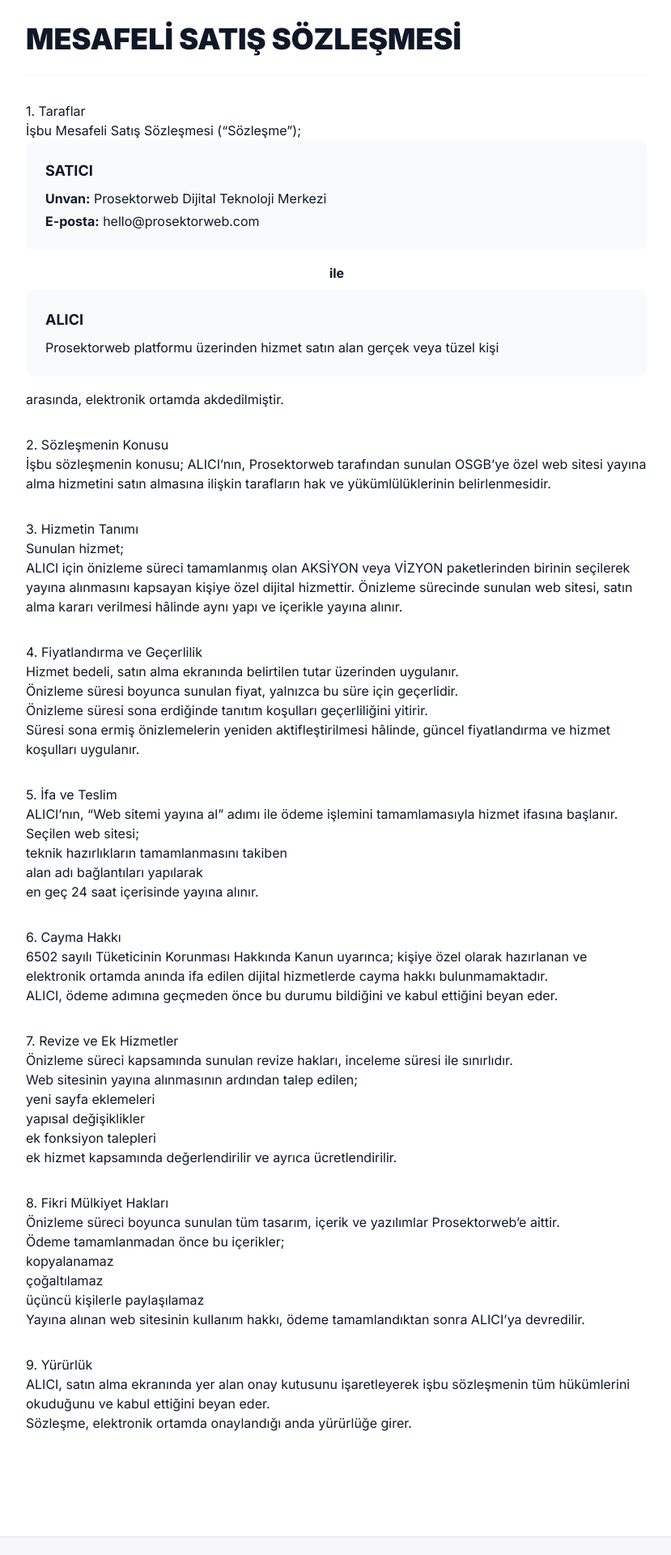
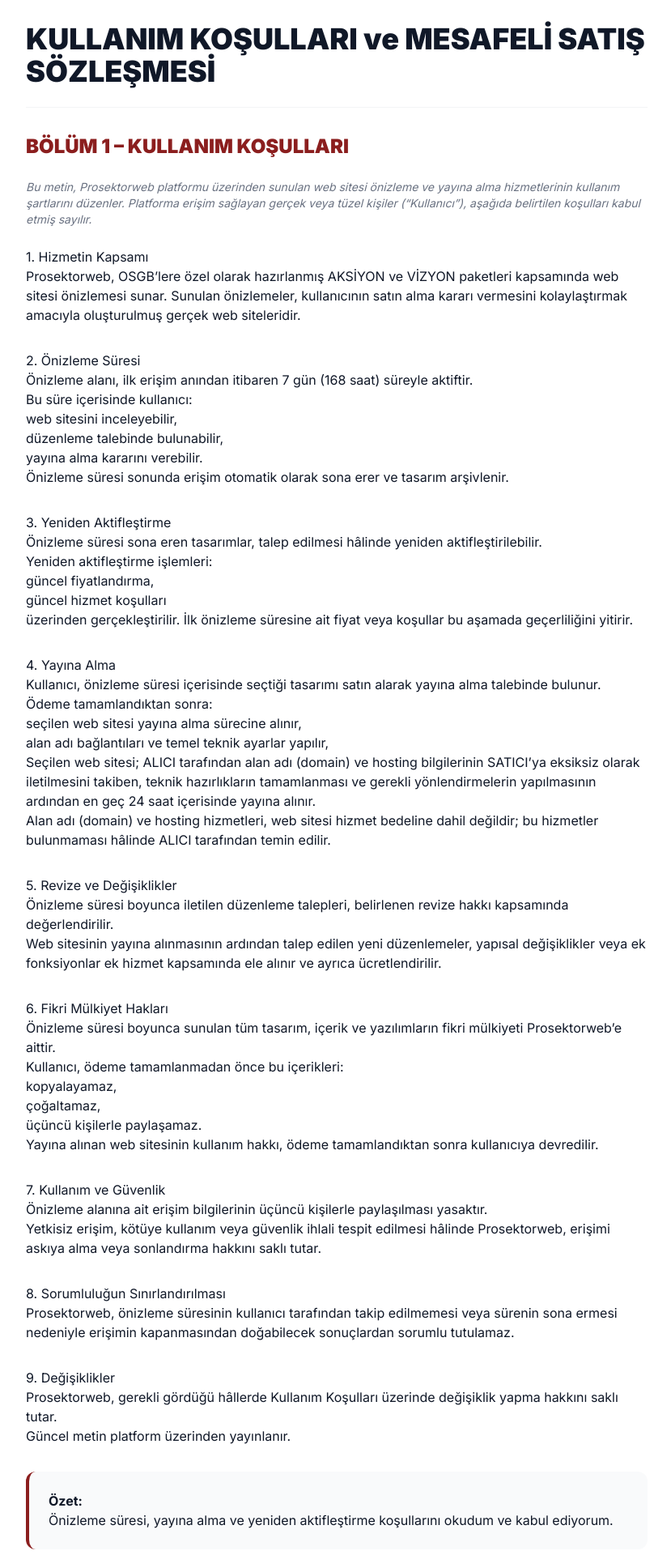
Before and after one commit to arslanibrahim95/prosektorweb, a Next.js app in the folder prosektorweb/: page /mesafeli-satis-sozlesmesi in a window 1280 px wide. Shown: the part 100-2020 px from the top of the page at 81% size, without its empty margins (224-1053 px from the left). Built offline with nearby package versions, Linux system fonts and the light colour scheme.

Commit message:
feat: add terms of use and update checkout checkbox

```diff
--- a/prosektorweb/public/landing.html
+++ b/prosektorweb/public/landing.html
@@ -1043,7 +1043,7 @@
                 <a href="#iletisim">İletişim</a>
                 <a href="#sss">SSS</a>
                 <a href="#fiyatlandirma">Fiyatlandırma</a>
-                <a href="/mesafeli-satis-sozlesmesi">Mesafeli Satış Sözleşmesi</a>
+                <a href="/mesafeli-satis-sozlesmesi">Kullanım Koşulları ve Satış Sözleşmesi</a>
                 <a href="/gizlilik-ve-kvkk">Gizlilik ve KVKK</a>
                 <a href="/cerez-politikasi">Çerez Politikası</a>
             </div>
@@ -1216,8 +1216,8 @@
                     <input type="checkbox" id="pay1">
                     <label for="pay1">
                         <a href="/mesafeli-satis-sozlesmesi" target="_blank"
-                            style="color:var(--text-main); text-decoration:underline;">Kullanım Koşulları ve Mesafeli
-                            Satış Sözleşmesi</a>’ni okudum, kabul ediyorum.
+                            style="color:var(--text-main); text-decoration:underline;">Kullanım Koşulları’nı</a> okudum,
+                        kabul ediyorum.
                     </label>
                 </div>
 
--- a/prosektorweb/src/app/mesafeli-satis-sozlesmesi/page.tsx
+++ b/prosektorweb/src/app/mesafeli-satis-sozlesmesi/page.tsx
@@ -29,7 +29,7 @@
             <main className="pt-32 pb-24 px-[5%]">
                 <div className="max-w-3xl mx-auto">
                     <h1 className="text-3xl md:text-4xl font-black mb-8 text-gray-900 border-b border-gray-100 pb-6">
-                        MESAFELİ SATIŞ SÖZLEŞMESİ
+                        KULLANIM KOŞULLARI ve MESAFELİ SATIŞ SÖZLEŞMESİ
                     </h1>
 
                     <div className="prose prose-lg max-w-none prose-gray
@@ -39,12 +39,108 @@
                         prose-strong:text-gray-900
                     ">
 
+                        {/* BÖLÜM 1: KULLANIM KOŞULLARI */}
+                        <div className="mb-16">
+                            <h2 className="text-2xl font-black text-[#8B1E1E] mb-6">BÖLÜM 1 – KULLANIM KOŞULLARI</h2>
+                            <p className="italic text-sm text-gray-500 mb-6">
+                                Bu metin, Prosektorweb platformu üzerinden sunulan web sitesi önizleme ve yayına alma hizmetlerinin kullanım şartlarını düzenler.
+                                Platforma erişim sağlayan gerçek veya tüzel kişiler (“Kullanıcı”), aşağıda belirtilen koşulları kabul etmiş sayılır.
+                            </p>
+
                             <section className="mb-8">
-                            <h2>1. Taraflar</h2>
+                                <h3>1. Hizmetin Kapsamı</h3>
+                                <p>
+                                    Prosektorweb, OSGB’lere özel olarak hazırlanmış AKSİYON ve VİZYON paketleri kapsamında web sitesi önizlemesi sunar.
+                                    Sunulan önizlemeler, kullanıcının satın alma kararı vermesini kolaylaştırmak amacıyla oluşturulmuş gerçek web siteleridir.
+                                </p>
+                            </section>
+
+                            <section className="mb-8">
+                                <h3>2. Önizleme Süresi</h3>
+                                <p>Önizleme alanı, ilk erişim anından itibaren 7 gün (168 saat) süreyle aktiftir.</p>
+                                <p>Bu süre içerisinde kullanıcı:</p>
+                                <ul>
+                                    <li>web sitesini inceleyebilir,</li>
+                                    <li>düzenleme talebinde bulunabilir,</li>
+                                    <li>yayına alma kararını verebilir.</li>
+                                </ul>
+                                <p>Önizleme süresi sonunda erişim otomatik olarak sona erer ve tasarım arşivlenir.</p>
+                            </section>
+
+                            <section className="mb-8">
+                                <h3>3. Yeniden Aktifleştirme</h3>
+                                <p>Önizleme süresi sona eren tasarımlar, talep edilmesi hâlinde yeniden aktifleştirilebilir.</p>
+                                <p>Yeniden aktifleştirme işlemleri:</p>
+                                <ul>
+                                    <li>güncel fiyatlandırma,</li>
+                                    <li>güncel hizmet koşulları</li>
+                                </ul>
+                                <p>üzerinden gerçekleştirilir. İlk önizleme süresine ait fiyat veya koşullar bu aşamada geçerliliğini yitirir.</p>
+                            </section>
+
+                            <section className="mb-8">
+                                <h3>4. Yayına Alma</h3>
+                                <p>Kullanıcı, önizleme süresi içerisinde seçtiği tasarımı satın alarak yayına alma talebinde bulunur.</p>
+                                <p>Ödeme tamamlandıktan sonra:</p>
+                                <ul>
+                                    <li>seçilen web sitesi yayına alma sürecine alınır,</li>
+                                    <li>alan adı bağlantıları ve temel teknik ayarlar yapılır,</li>
+                                    <li>Seçilen web sitesi; ALICI tarafından alan adı (domain) ve hosting bilgilerinin SATICI’ya eksiksiz olarak iletilmesini takiben, teknik hazırlıkların tamamlanması ve gerekli yönlendirmelerin yapılmasının ardından en geç 24 saat içerisinde yayına alınır.</li>
+                                </ul>
+                                <p>Alan adı (domain) ve hosting hizmetleri, web sitesi hizmet bedeline dahil değildir; bu hizmetler bulunmaması hâlinde ALICI tarafından temin edilir.</p>
+                            </section>
+
+                            <section className="mb-8">
+                                <h3>5. Revize ve Değişiklikler</h3>
+                                <p>Önizleme süresi boyunca iletilen düzenleme talepleri, belirlenen revize hakkı kapsamında değerlendirilir.</p>
+                                <p>Web sitesinin yayına alınmasının ardından talep edilen yeni düzenlemeler, yapısal değişiklikler veya ek fonksiyonlar ek hizmet kapsamında ele alınır ve ayrıca ücretlendirilir.</p>
+                            </section>
+
+                            <section className="mb-8">
+                                <h3>6. Fikri Mülkiyet Hakları</h3>
+                                <p>Önizleme süresi boyunca sunulan tüm tasarım, içerik ve yazılımların fikri mülkiyeti Prosektorweb’e aittir.</p>
+                                <p>Kullanıcı, ödeme tamamlanmadan önce bu içerikleri:</p>
+                                <ul>
+                                    <li>kopyalayamaz,</li>
+                                    <li>çoğaltamaz,</li>
+                                    <li>üçüncü kişilerle paylaşamaz.</li>
+                                </ul>
+                                <p>Yayına alınan web sitesinin kullanım hakkı, ödeme tamamlandıktan sonra kullanıcıya devredilir.</p>
+                            </section>
+
+                            <section className="mb-8">
+                                <h3>7. Kullanım ve Güvenlik</h3>
+                                <p>Önizleme alanına ait erişim bilgilerinin üçüncü kişilerle paylaşılması yasaktır.</p>
+                                <p>Yetkisiz erişim, kötüye kullanım veya güvenlik ihlali tespit edilmesi hâlinde Prosektorweb, erişimi askıya alma veya sonlandırma hakkını saklı tutar.</p>
+                            </section>
+
+                            <section className="mb-8">
+                                <h3>8. Sorumluluğun Sınırlandırılması</h3>
+                                <p>Prosektorweb, önizleme süresinin kullanıcı tarafından takip edilmemesi veya sürenin sona ermesi nedeniyle erişimin kapanmasından doğabilecek sonuçlardan sorumlu tutulamaz.</p>
+                            </section>
+
+                            <section className="mb-8">
+                                <h3>9. Değişiklikler</h3>
+                                <p>Prosektorweb, gerekli gördüğü hâllerde Kullanım Koşulları üzerinde değişiklik yapma hakkını saklı tutar.</p>
+                                <p>Güncel metin platform üzerinden yayınlanır.</p>
+                            </section>
+
+                            <div className="bg-gray-50 p-6 rounded-xl border-l-4 border-[#8B1E1E]">
+                                <p className="font-bold text-gray-900 mb-0">Özet:</p>
+                                <p className="mb-0">Önizleme süresi, yayına alma ve yeniden aktifleştirme koşullarını okudum ve kabul ediyorum.</p>
+                            </div>
+                        </div>
+
+                        {/* BÖLÜM 2: MESAFELİ SATIŞ SÖZLEŞMESİ */}
+                        <div>
+                            <h2 className="text-2xl font-black text-[#8B1E1E] mb-6">BÖLÜM 2 – MESAFELİ SATIŞ SÖZLEŞMESİ</h2>
+
+                            <section className="mb-8">
+                                <h3>1. Taraflar</h3>
                                 <p>İşbu Mesafeli Satış Sözleşmesi (“Sözleşme”);</p>
 
                                 <div className="bg-gray-50 p-6 rounded-xl mb-4">
-                                <h3 className="text-lg font-bold mb-2 mt-0">SATICI</h3>
+                                    <h4 className="font-bold mb-2 mt-0">SATICI</h4>
                                     <p className="mb-1"><strong>Unvan:</strong> Prosektorweb Dijital Teknoloji Merkezi</p>
                                     <p className="mb-0"><strong>E-posta:</strong> hello@prosektorweb.com</p>
                                 </div>
@@ -52,7 +148,7 @@
                                 <p className="text-center font-bold my-2">ile</p>
 
                                 <div className="bg-gray-50 p-6 rounded-xl mb-4">
-                                <h3 className="text-lg font-bold mb-2 mt-0">ALICI</h3>
+                                    <h4 className="font-bold mb-2 mt-0">ALICI</h4>
                                     <p className="mb-0">Prosektorweb platformu üzerinden hizmet satın alan gerçek veya tüzel kişi</p>
                                 </div>
 
@@ -60,7 +156,7 @@
                             </section>
 
                             <section className="mb-8">
-                            <h2>2. Sözleşmenin Konusu</h2>
+                                <h3>2. Sözleşmenin Konusu</h3>
                                 <p>
                                     İşbu sözleşmenin konusu;
                                     ALICI’nın, Prosektorweb tarafından sunulan OSGB’ye özel web sitesi yayına alma hizmetini satın almasına ilişkin tarafların hak ve yükümlülüklerinin belirlenmesidir.
@@ -68,7 +164,7 @@
                             </section>
 
                             <section className="mb-8">
-                            <h2>3. Hizmetin Tanımı</h2>
+                                <h3>3. Hizmetin Tanımı</h3>
                                 <p>Sunulan hizmet;</p>
                                 <p>
                                     ALICI için önizleme süreci tamamlanmış olan AKSİYON veya VİZYON paketlerinden birinin seçilerek yayına alınmasını kapsayan kişiye özel dijital hizmettir.
@@ -77,7 +173,7 @@
                             </section>
 
                             <section className="mb-8">
-                            <h2>4. Fiyatlandırma ve Geçerlilik</h2>
+                                <h3>4. Fiyatlandırma ve Geçerlilik</h3>
                                 <ul>
                                     <li>Hizmet bedeli, satın alma ekranında belirtilen tutar üzerinden uygulanır.</li>
                                     <li>Önizleme süresi boyunca sunulan fiyat, yalnızca bu süre için geçerlidir.</li>
@@ -87,7 +183,7 @@
                             </section>
 
                             <section className="mb-8">
-                            <h2>5. İfa ve Teslim</h2>
+                                <h3>5. İfa ve Teslim</h3>
                                 <p>
                                     ALICI’nın, “Web sitemi yayına al” adımı ile ödeme işlemini tamamlamasıyla hizmet ifasına başlanır.
                                 </p>
@@ -100,7 +196,7 @@
                             </section>
 
                             <section className="mb-8">
-                            <h2>6. Cayma Hakkı</h2>
+                                <h3>6. Cayma Hakkı</h3>
                                 <p>
                                     6502 sayılı Tüketicinin Korunması Hakkında Kanun uyarınca;
                                     kişiye özel olarak hazırlanan ve elektronik ortamda anında ifa edilen dijital hizmetlerde cayma hakkı bulunmamaktadır.
@@ -111,7 +207,7 @@
                             </section>
 
                             <section className="mb-8">
-                            <h2>7. Revize ve Ek Hizmetler</h2>
+                                <h3>7. Revize ve Ek Hizmetler</h3>
                                 <p>
                                     Önizleme süreci kapsamında sunulan revize hakları, inceleme süresi ile sınırlıdır.
                                 </p>
@@ -125,7 +221,7 @@
                             </section>
 
                             <section className="mb-8">
-                            <h2>8. Fikri Mülkiyet Hakları</h2>
+                                <h3>8. Fikri Mülkiyet Hakları</h3>
                                 <p>
                                     Önizleme süreci boyunca sunulan tüm tasarım, içerik ve yazılımlar Prosektorweb’e aittir.
                                 </p>
@@ -133,18 +229,19 @@
                                 <ul>
                                     <li>kopyalanamaz</li>
                                     <li>çoğaltılamaz</li>
-                                <li>üçüncü kişilerle paylaşılamaz</li>
+                                    <li>üçüncü kişilerle paylaşamaz</li>
                                 </ul>
                                 <p>Yayına alınan web sitesinin kullanım hakkı, ödeme tamamlandıktan sonra ALICI’ya devredilir.</p>
                             </section>
 
                             <section className="mb-8">
-                            <h2>9. Yürürlük</h2>
+                                <h3>9. Yürürlük</h3>
                                 <p>
                                     ALICI, satın alma ekranında yer alan onay kutusunu işaretleyerek işbu sözleşmenin tüm hükümlerini okuduğunu ve kabul ettiğini beyan eder.
                                 </p>
                                 <p>Sözleşme, elektronik ortamda onaylandığı anda yürürlüğe girer.</p>
                             </section>
+                        </div>
 
                     </div>
                 </div>
```
Lines whose indentation alone changed are shown as unchanged.
